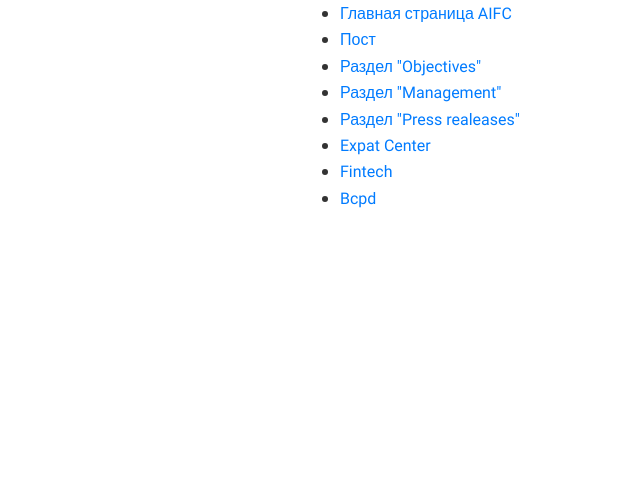
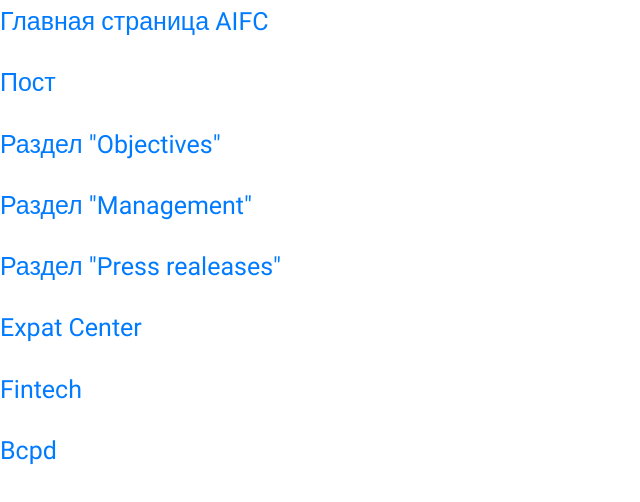
Before and after one commit to Akmaral97/Akmaral97.github.io, a website: page aifc/app/index.html in a window 1280 px wide. Shown: the whole page, without its empty margins (0-640 px from the left). Drawn offline with Linux system fonts and the light colour scheme.

Commit message:
Added styles for index.html

```diff
--- a/aifc/app/index.html
+++ b/aifc/app/index.html
@@ -21,9 +21,9 @@
 
 
 
-	<div class="container">
 
-		<ul>
+
+		<ul class="pages-menu">
 			<li><a href="#!">Главная страница AIFC</a></li>
 			<li><a href="#!">Пост</a></li>
 			<li><a href="#!">Раздел "Objectives"</a></li>
@@ -33,8 +33,23 @@
 			<li><a href="#!">Fintech</a></li>
 			<li><a href="#!">Bcpd</a></li>
 		</ul>
+		<style>
+		.pages-menu {
+			list-style: none;
+			margin: 0 auto;
+			padding: 0;
+		}
 
-	</div>
+		.pages-menu li{
+			margin-bottom: 20px;
+		}
+
+		.pages-menu li a {
+			font-size: 25px ;
+		}
+
+		</style>
+
 
 	<script src="js/scripts.min.js"></script>
 
```
